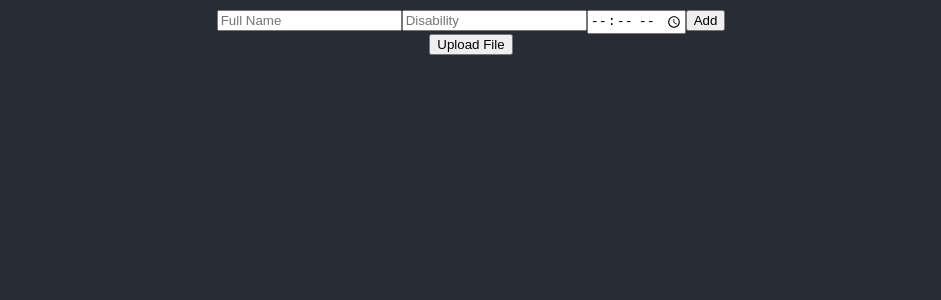
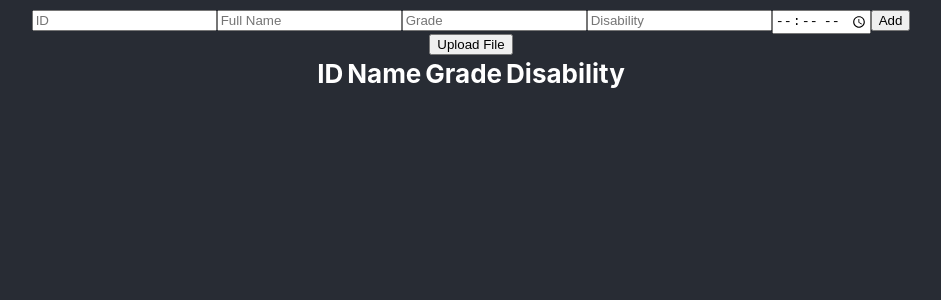
Before and after one commit to ncardenas/scheduler, a React (Create React App) app: page / in a window 1280 px wide. Shown: the top 300 px of the page, without its empty margins (169-1110 px from the left). Built offline with nearby package versions, Linux system fonts and the light colour scheme.

Commit message:
Displays data in a table

```diff
--- a/src/Form.js
+++ b/src/Form.js
@@ -1,19 +1,23 @@
 import React, { useState } from "react"
+import Student from "./Student"
 
 const Form = ({setStudents}) => {
     const [name, setName] = useState()
     const [disability, setDisability] = useState()
     const [time, setTime] = useState()
+    const [id, setId] = useState()
+    const [grade, setGrade] = useState()
 
     const handleClick= () => {
-        console.log(time)
-        const student = {'name': name, 'disability': disability, 'availability': time}
+        const student = new Student(id, name, grade, disability)
         setStudents(students => {return [...students, student]} )
     }
 
     return (
         <div>
+            <input type='text' placeholder="ID" onChange={e=>setId(e.target.value)}/>
             <input type='text' placeholder="Full Name" onChange={e=>setName(e.target.value)}/>
+            <input type='text' placeholder="Grade" onChange={e=>setGrade(e.target.value)}/>
             <input type='text' placeholder="Disability" onChange={e=>setDisability(e.target.value)}/>
             <input type='time' onChange={e=>setTime(e.target.value)}/>
             <button type='submit' onClick={() => handleClick()}>Add</button>
--- a/src/List.js
+++ b/src/List.js
@@ -1,15 +1,24 @@
-const List = ({students}) => {
-    return students.map((student,index) => {
-        return (
-            <div key={index}>
-                <>{student.getId()}</>
-                <>{student.getName()}</>
-                <>{student.getGrade()}</>
-                <>{student.getDisability()}</>
-                {/* <>{student.getAvailability('monday')}</> */}
-            </div>
-        )
-    })
-}
+const List = ({students}) => (
+    <table>
+        <tbody>
+            <tr>
+                <th>ID</th>
+                <th>Name</th>
+                <th>Grade</th>
+                <th>Disability</th>
+            </tr>
+
+            {students.map((student,index) => (
+                <tr key={index}>
+                    <td>{student.getId()}</td>
+                    <td>{student.getName()}</td>
+                    <td>{student.getGrade()}</td>
+                    <td>{student.getDisability()}</td>
+                    {/* <>{student.getAvailability('monday')}</> */}
+                </tr>
+            ))}
+        </tbody>
+    </table>
+)
 
 export default List
```
Also changed, not shown: src/App.js (+2 -7 lines).
